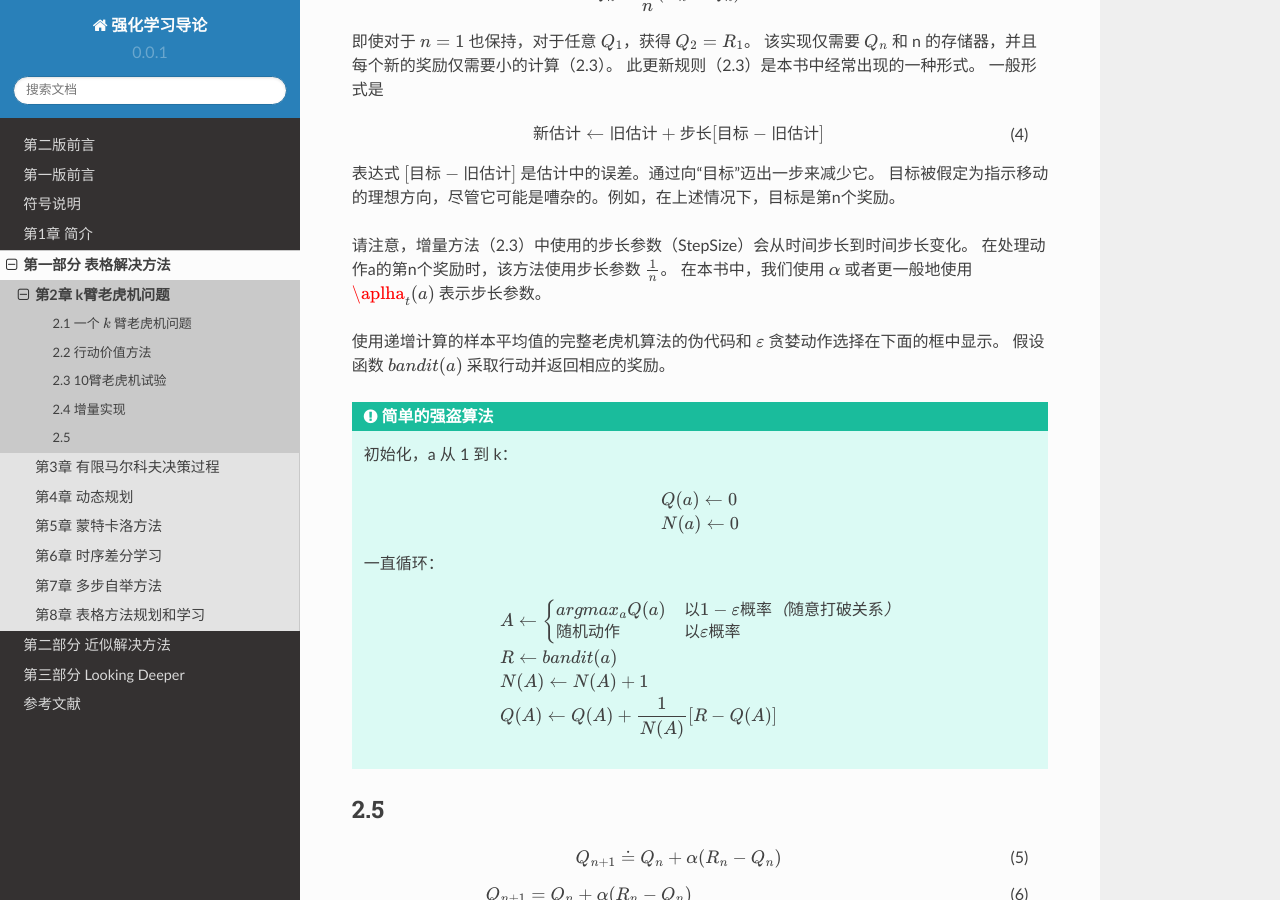
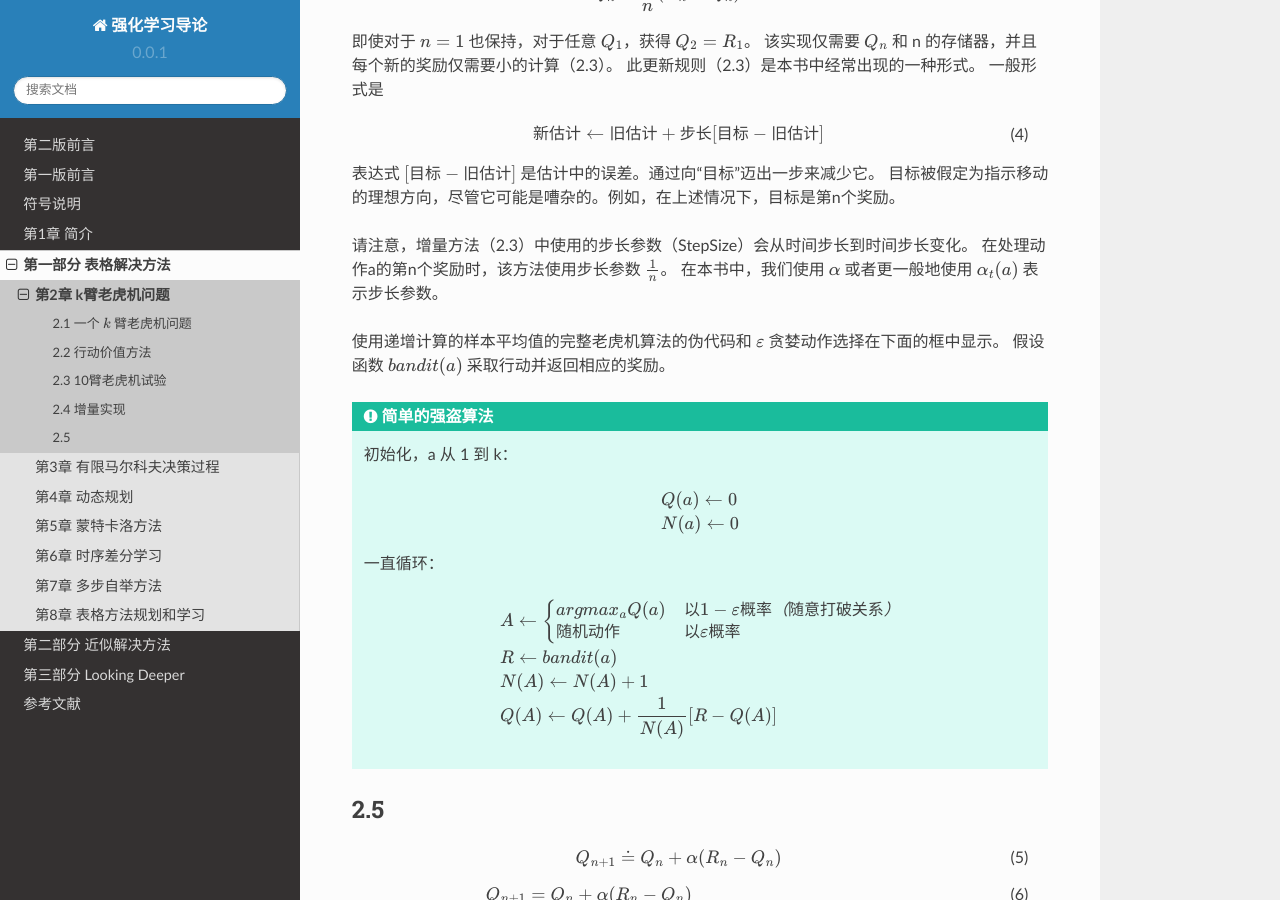
Before and after one commit to qiwihui/reinforcement-learning-an-introduction-chinese, a Sphinx documentation site: the page built from source/partI/chapter2/multi_arm_bandits.rst, in a window 1280 px wide and 900 px high, scrolled down 5323 px. Built offline with Sphinx 7.4.7 and the Read the Docs theme 2.0.0, drawn with Linux system fonts in a browser that asks for light colours.

Commit message:
docs: 修正错误

```diff
--- a/source/partI/chapter2/multi_arm_bandits.rst
+++ b/source/partI/chapter2/multi_arm_bandits.rst
@@ -207,7 +207,7 @@
 
 请注意，增量方法（2.3）中使用的步长参数（StepSize）会从时间步长到时间步长变化。
 在处理动作a的第n个奖励时，该方法使用步长参数 :math:`\frac{1}{n}`。
-在本书中，我们使用 :math:`\alpha` 或者更一般地使用 :math:`\aplha_t(a)` 表示步长参数。
+在本书中，我们使用 :math:`\alpha` 或者更一般地使用 :math:`\alpha_t(a)` 表示步长参数。
 
 使用递增计算的样本平均值的完整老虎机算法的伪代码和 :math:`\varepsilon` 贪婪动作选择在下面的框中显示。
 假设函数 :math:`bandit(a)` 采取行动并返回相应的奖励。
```
